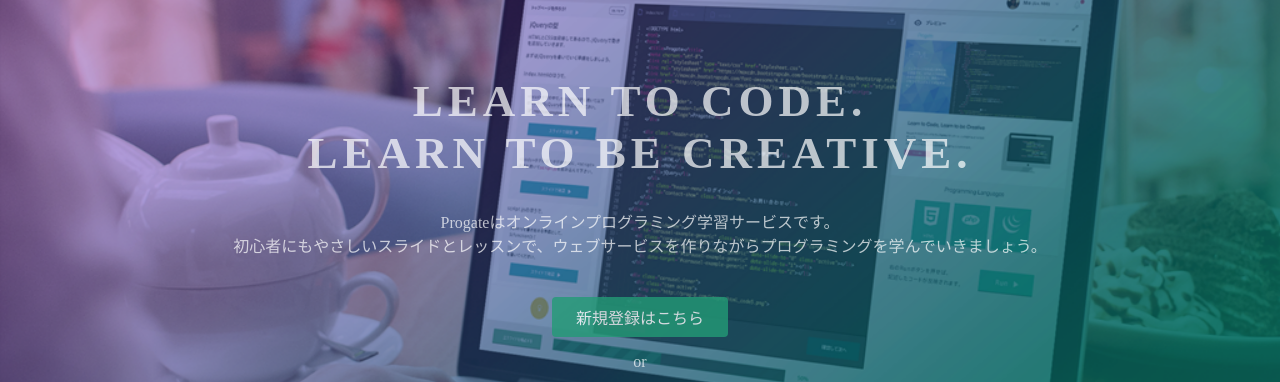
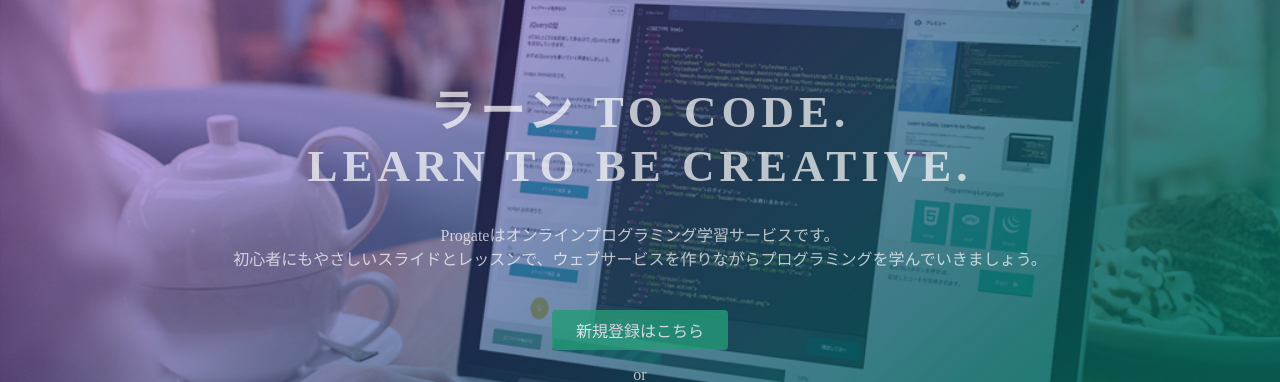
Before and after one commit to hama0719/github.io, a plain HTML site: page index.html in a window 1280 px wide. Shown: the part 135-517 px from the top of the page. Drawn offline with Linux system fonts and the light colour scheme.

Commit message:
Update index.html

```diff
--- a/index.html
+++ b/index.html
@@ -23,7 +23,7 @@
   </header>
   <div class="top-wrapper">
     <div class="container">
-      <h1>LEARN TO CODE.<br>LEARN TO BE CREATIVE.</h1>
+      <h1>ラーン TO CODE.<br>LEARN TO BE CREATIVE.</h1>
       <p>Progateはオンラインプログラミング学習サービスです。<br>初心者にもやさしいスライドとレッスンで、ウェブサービスを作りながらプログラミングを学んでいきましょう。</p>
       <div class="btn-wrapper">
         <a href="#" class="btn signup">新規登録はこちら</a>
```
